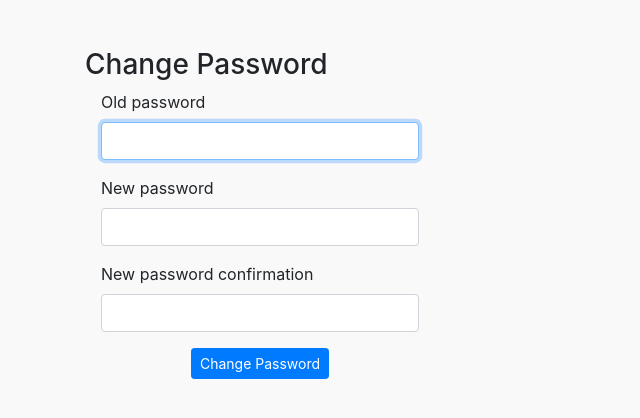
After one commit to Kiru-axis/Instagram_Clone, a Django app: page /password/ in a window 1280 px wide. The commit adds this page. Shown: the top 418 px of the page, without its empty margins (0-640 px from the left). Run offline with Django 3.2, Linux system fonts and the light colour scheme; the visitor is signed in with stand-in values (Sample User, id 1); some libraries are stand-ins or nearby versions.

Commit message:
change password complete

```diff
--- a/instaclone/urls.py
+++ b/instaclone/urls.py
@@ -18,6 +18,7 @@ from django.urls import path,include
 
 urlpatterns = [
     path('admin/', admin.site.urls),
-    path('', include('instagram.urls'))
+    path('', include('instagram.urls')),
+
 
 ]
--- a/instagram/templates/instagram/navbar.html
+++ b/instagram/templates/instagram/navbar.html
@@ -37,7 +37,7 @@
           <a class="nav-link dropdown-toggle waves-effect waves-light" id="navbarDropdownMenuLink" data-toggle="dropdown" aria-haspopup="true" aria-expanded="false"><i class="fa fa-cogs" aria-hidden="true"></i>Settings
           </a>
           <div class="dropdown-menu dropdown-primary" aria-labelledby="navbarDropdownMenuLink">
-            <a class="dropdown-item waves-effect waves-light" href="#">Change password</a>
+            <a class="dropdown-item waves-effect waves-light" href="{% url 'password' %}">Change password</a>
             <a class="dropdown-item waves-effect waves-light" href="#">Contact</a>
             <a class="dropdown-item waves-effect waves-light" href="#">Report abuse</a>
             <a class="dropdown-item waves-effect waves-light" href="{% url 'logout' %}">Logout</a>
--- /dev/null
+++ b/instagram/templates/registration/change-password.html
@@ -0,0 +1,22 @@
+{% extends 'base.html' %}
+{% load crispy_forms_tags %}
+{% block content %}
+{% load static %}
+<div class="container mt-4">
+    <div class="row">
+
+        <div class="col-md-4 mt-4">
+            <h3>Change Password</h3>
+                <div class="card-body mb-3 mr-3 ml-3">
+                    <form action="" method="post" novalidate>
+                        {% csrf_token%}
+                        {{ form|crispy}}
+                        <button type="submit" class="btn btn-primary btn-sm D-block mx-auto"> Change Password</button>
+                    </form>
+                </div>
+            </div>
+
+    </div>
+</div>
+
+{% endblock %}
--- a/instagram/urls.py
+++ b/instagram/urls.py
@@ -23,7 +23,8 @@ urlpatterns = [
     path('reset_password_sent/', auth_views.PasswordResetDoneView.as_view(), name='password_reset_done'),
     path('reset<uidb64>/<token>/', auth_views.PasswordResetConfirmView.as_view(), name='password_reset_confirm'),
     path('reset_password_complete/', auth_views.PasswordResetCompleteView.as_view(), name='reset_password_complete'),
-
+    # password change
+    path('password/', auth_views.PasswordChangeView.as_view(template_name='registration/change-password.html'), name='password')
 ]
 if settings.DEBUG:
     urlpatterns += static(settings.MEDIA_URL, document_root=settings.MEDIA_ROOT)
```
